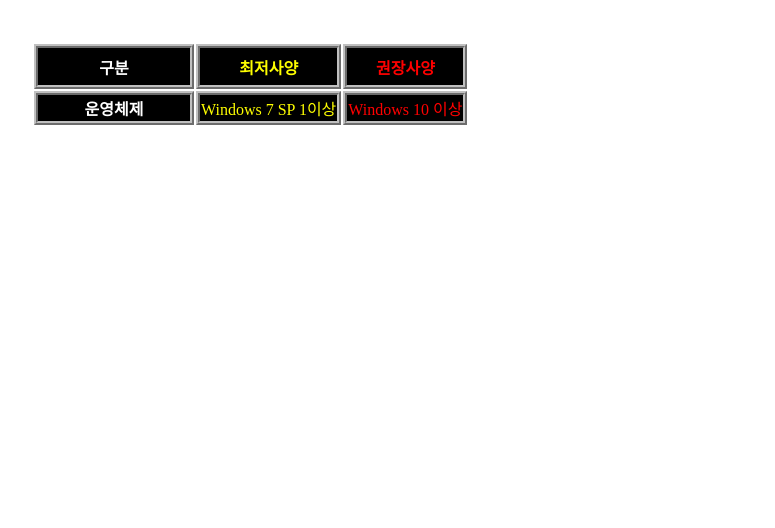
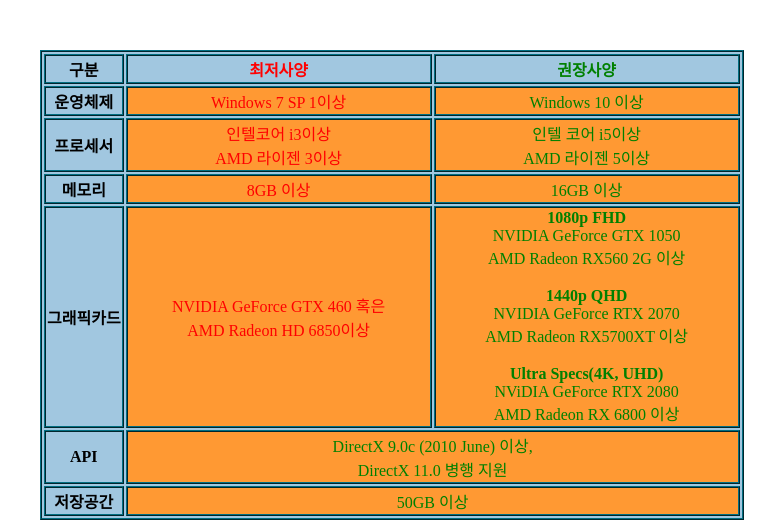
Before and after one commit to Kokomo31/first-website, a plain HTML site: page MainLostArk.html in a window 1280 px wide. Shown: the part 764-1292 px from the top of the page, without its empty margins (215-990 px from the left). Before the commit the page ends 891 px from the top, so only its background shows below. Drawn offline with Linux system fonts and the light colour scheme.

Commit message:
table complete

```diff
--- a/MainLostArk.html
+++ b/MainLostArk.html
@@ -42,9 +42,41 @@ allowfullscreen></iframe>
   <th class="사양 권장">권장사양</th>
   </tr>
   <tr>
-  <th class="사양">운영체제
-  <td class="사양 최저">Windows 7 SP 1이상
-  <td class="사양 권장">Windows 10 이상
+  <th class="구분">운영체제
+  <td class="사양 최저 셀">Windows 7 SP 1이상
+  <td class="사양 권장 셀">Windows 10 이상
+  </tr>
+  <tr>
+  <th class="구분">프로세서
+  <td class="사양 최저 셀">인텔코어 i3이상 <br>AMD 라이젠 3이상
+  <td class="사양 권장 셀">인텔 코어 i5이상 <br>AMD 라이젠 5이상
+  </tr>
+  <tr>
+  <th class="구분">메모리
+  <td class="사양 최저 셀">8GB 이상
+  <td class="사양 권장 셀">16GB 이상
+  </tr>
+  <tr>
+  <th class="구분">그래픽카드
+  <td class="사양 최저 셀 그래픽카드">NVIDIA GeForce GTX 460 혹은 <br>AMD Radeon HD 6850이상
+  <td class="사양 권장 셀 그래픽카드"><strong>1080p FHD</strong> <br>
+                          NVIDIA GeForce GTX 1050<br>
+                          AMD Radeon RX560 2G 이상<br><br>
+                          <strong>1440p QHD</strong><br>
+                          NVIDIA GeForce RTX 2070<br>
+                          AMD Radeon RX5700XT 이상<br><br>
+                          <strong>Ultra Specs(4K, UHD)</strong><br>
+                          NViDIA GeForce RTX 2080<br>
+                          AMD Radeon RX 6800 이상<br>
+  </tr>
+  <tr>
+  <th class="구분">API
+  <td  colspan="2" class="사양 권장 셀 공통">DirectX 9.0c (2010 June) 이상,<br>
+DirectX 11.0 병행 지원
+  </tr>
+  <tr>
+  <th class="구분">저장공간
+  <td  colspan="2" class="사양 권장 셀 공통">50GB 이상
   </tr>
 </talble>
 </p>
--- a/style.css
+++ b/style.css
@@ -1,3 +1,33 @@
+table,th,td{ border: 2px ridge #026E81;
+background:#A1C7E0;
+text-align: center;
+
+
+}
+.공통{
+colspan="2";
+}
+
+
+}
+
+.구분{color: black;
+width: 200px;
+
+}
+.최저{color: red;
+width:300px;
+
+}
+.권장{color:green;
+width:300px;
+}
+.셀{background: #FF9933;
+}
+.그래픽카드{
+height: 200px;
+}
+}
 body{
   margin: 0px;
 }
@@ -19,27 +49,7 @@ ol{
 
   }
 
-.사양{
-  border:ridge 4px silver;
-  background: black;
-  color:white;
-}
 
-.최저{border:ridge 4px silver;
-background: black;
-color:yellow;
-
-}
-.권장{border:ridge 4px silver;
-background: black;
-color:red;
-}
-.구분{border:ridge 4px silver;
-background: black;
-color: white;
-width: 150px;
-height:35px;
-}
 
 }
 #grid ol{
```
